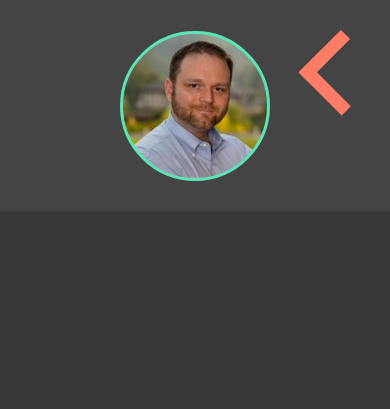
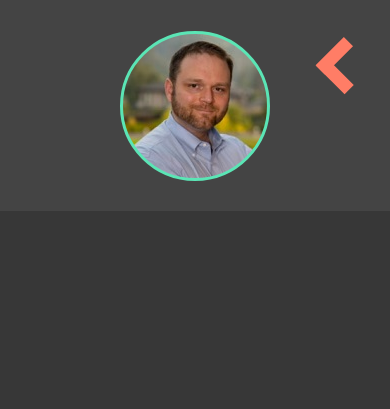
Before and after one commit to ivancraddock/ivancraddock.github.io, a plain HTML site: page index.html in a window 390 px wide. Both pictures are taken after a click on the element 325 px from the left and 62 px from the top of the page. Shown: the top 409 px of the page. Drawn offline with Linux system fonts and the light colour scheme.

Commit message:
shortened hamburger bar

```diff
--- a/css/main.css
+++ b/css/main.css
@@ -6,7 +6,7 @@
   cursor: pointer;
   transition: all 0.5s ease-out; }
   .menu-btn .btn-line {
-    width: 60px;
+    width: 40px;
     height: 13px;
     margin: 0 0 5px 0;
     background: #5be5b5;
@@ -17,7 +17,7 @@
     transform: rotate(180deg);
 	}
     .menu-btn.close .btn-line:nth-child(1) {
-      transform: rotate(45deg) translate(-5px, -5px);
+      transform: rotate(45deg) translate(5px, 5px);
 	  background: #ff7d66;
 	  }
     .menu-btn.close .btn-line:nth-child(2) {
```
